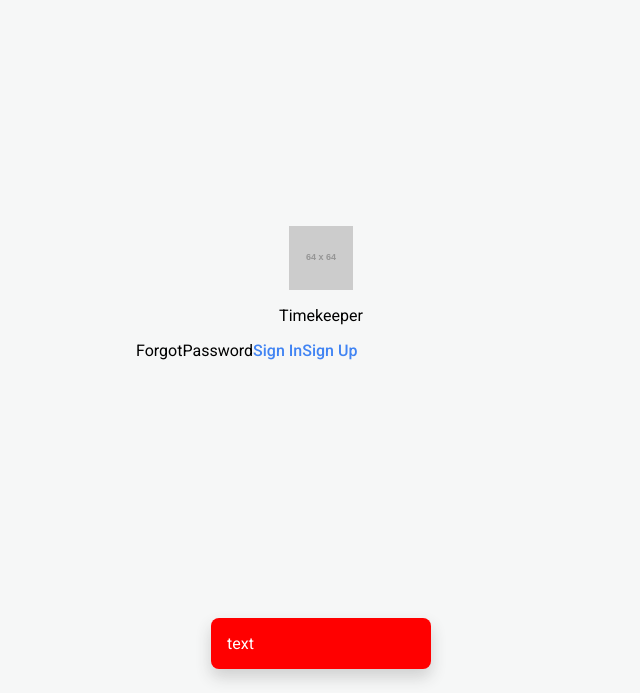
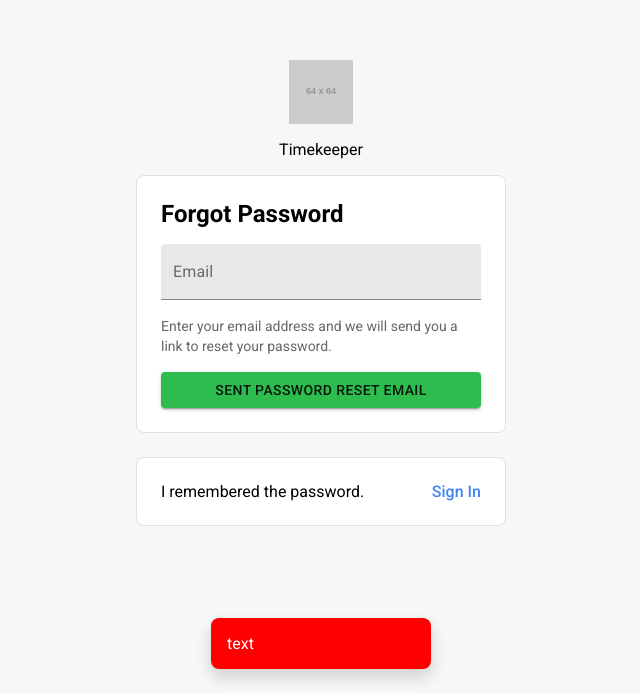
Before and after one commit to DmitryKrysanov/timekeeper, a React (Create React App) app: page /auth/forgot-password in a window 1280 px wide. Shown: the part 107-800 px from the top of the page, without its empty margins (319-959 px from the left). Built offline with nearby package versions, Linux system fonts and the light colour scheme.

Commit message:
static mockup has been created

```diff
--- a/src/components/ForgotPassword/index.tsx
+++ b/src/components/ForgotPassword/index.tsx
@@ -1,13 +1,68 @@
 import React from 'react';
 import {Link} from 'react-router-dom';
+import {Controller, useForm} from 'react-hook-form';
 import * as ROUTES from '../../constants/routes';
+import {Card, CardRow, CardTitle} from '../UI/Card';
+import {Form, FormRow} from '../UI/Form';
+import PrimaryButton from '../UI/PrimaryButton';
+import TextField from '../UI/PrimaryTextField';
+import {Container, Hint, Tip} from './styles/ForgotPassword';
+import {IForgotPasswordForm} from './types';
 
 export default function ForgotPassword() {
+  const methods = useForm<IForgotPasswordForm>();
+  const {handleSubmit, control, errors} = methods;
+
+  const onSubmit = (data: IForgotPasswordForm) => {
+    console.log(data);
+  };
+
   return (
-    <div>
-      ForgotPassword
-      <Link to={ROUTES.SIGN_IN}>Sign In</Link>
-      <Link to={ROUTES.SIGN_UP}>Sign Up</Link>
-    </div>
+    <Container>
+      <Card>
+        <CardTitle>Forgot Password</CardTitle>
+        <Form onSubmit={handleSubmit(onSubmit)}>
+          <FormRow>
+            <Controller
+              name="email"
+              control={control}
+              rules={{required: 'Email is Required'}}
+              defaultValue={null}
+              render={(props) => {
+                return (
+                  <TextField
+                    variant="filled"
+                    label="Email"
+                    name="email"
+                    onChange={(e) => props.onChange(e.target.value)}
+                    errorMessage={errors.email && errors.email.message}
+                  />
+                );
+              }}
+            />
+          </FormRow>
+          <Tip>
+            Enter your email address and we will send you a link to reset your
+            password.
+          </Tip>
+          <PrimaryButton
+            color="primary"
+            variant="contained"
+            type="submit"
+            isLoad={false}
+          >
+            Sent password reset email
+          </PrimaryButton>
+        </Form>
+      </Card>
+      <Hint>
+        <Card>
+          <CardRow>
+            <p>I remembered the password.</p>
+            <Link to={ROUTES.SIGN_IN}>Sign In</Link>
+          </CardRow>
+        </Card>
+      </Hint>
+    </Container>
   );
 }
--- /dev/null
+++ b/src/components/ForgotPassword/styles/ForgotPassword.tsx
@@ -0,0 +1,14 @@
+import styled from 'styled-components';
+
+export const Container = styled.div``;
+
+export const Tip = styled.p`
+  font-size: 0.875rem;
+  line-height: 1.25rem;
+  color: #666666;
+  margin-bottom: 16px;
+`;
+
+export const Hint = styled.div`
+  margin-top: 24px;
+`;
--- /dev/null
+++ b/src/components/ForgotPassword/types.ts
@@ -0,0 +1,3 @@
+export interface IForgotPasswordForm {
+  email: string;
+}
--- a/src/components/SignUp/index.tsx
+++ b/src/components/SignUp/index.tsx
@@ -29,7 +29,7 @@ export default function SignUp(): JSX.Element {
   return (
     <Container>
       <Card>
-        <CardTitle>Sign In</CardTitle>
+        <CardTitle>Sign Up</CardTitle>
         <Form onSubmit={handleSubmit(onSubmit)}>
           <FormRow>
             <Columns columns={2}>
@@ -43,6 +43,7 @@ export default function SignUp(): JSX.Element {
                     message: 'First Name should be at least 2 characters',
                   },
                 }}
+                defaultValue={null}
                 render={(props) => {
                   return (
                     <TextField
@@ -86,6 +87,7 @@ export default function SignUp(): JSX.Element {
                   message: 'Invalid email address',
                 },
               }}
+              defaultValue={null}
               render={(props) => {
                 return (
                   <TextField
@@ -111,6 +113,7 @@ export default function SignUp(): JSX.Element {
                   message: 'Password should be at least 6 characters',
                 },
               }}
+              defaultValue={null}
               render={(props) => {
                 return (
                   <TextField
```
Also changed, not shown: 1 other file (tests, documents, lock files or other folders).
